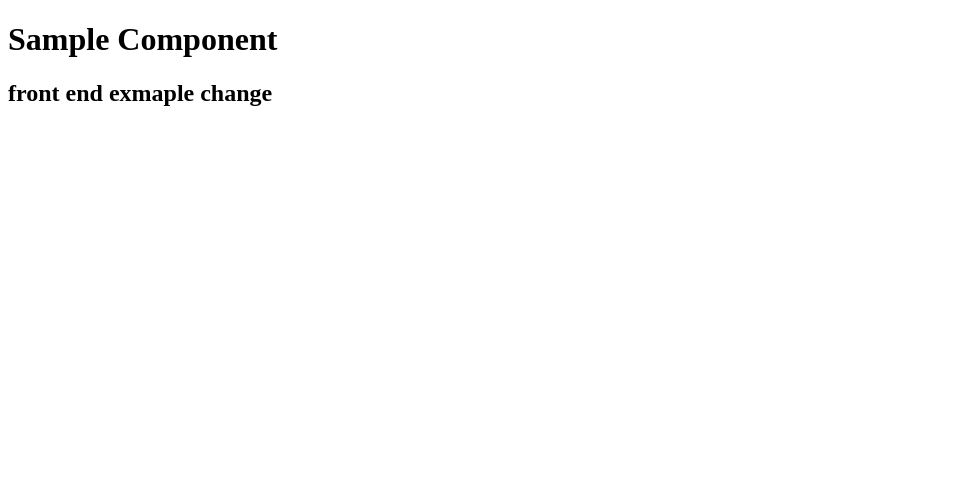
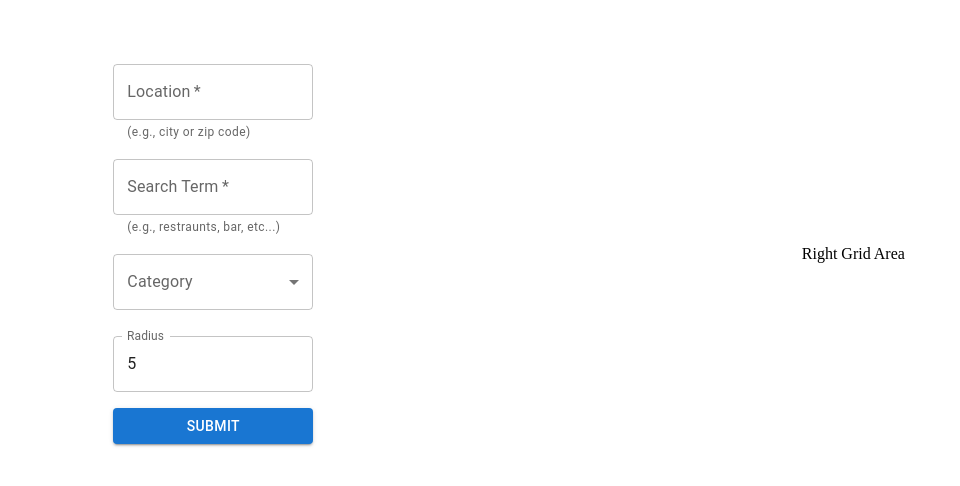
Before and after one commit to IshanGProjects/ExpediaResearch, a React (Create React App) app in the folder client/: page / in a window 1280 px wide. Shown: the top 486 px of the page, without its empty margins (0-960 px from the left). Built offline with nearby package versions, Linux system fonts and the light colour scheme; no server answers.

Commit message:
Added front end form component for yelp

```diff
--- a/client/package.json
+++ b/client/package.json
@@ -4,6 +4,9 @@
   "version": "0.1.0",
   "private": true,
   "dependencies": {
+    "@emotion/react": "^11.13.5",
+    "@emotion/styled": "^11.13.5",
+    "@mui/material": "^6.1.9",
     "@testing-library/jest-dom": "^5.17.0",
     "@testing-library/react": "^13.4.0",
     "@testing-library/user-event": "^13.5.0",
--- a/client/src/app/App.tsx
+++ b/client/src/app/App.tsx
@@ -1,8 +1,10 @@
 import React from "react";
 import { SampleComponent } from "../components";
+import YelpForm from "../components/YelpForm";
 
 function App() {
-  return <SampleComponent />;
+  // return <SampleComponent />;
+  return <YelpForm />;
 }
 
 export default App;
--- /dev/null
+++ b/client/src/components/YelpForm.tsx
@@ -0,0 +1,204 @@
+import React from "react";
+import Button from "@mui/material/Button";
+import Stack from "@mui/material/Stack";
+import TextField from "@mui/material/TextField";
+import Select, { SelectChangeEvent } from "@mui/material/Select";
+import MenuItem from "@mui/material/MenuItem";
+import OutlinedInput from "@mui/material/OutlinedInput";
+import InputLabel from "@mui/material/InputLabel";
+import FormControl from "@mui/material/FormControl";
+import Chip from "@mui/material/Chip";
+import Box from "@mui/material/Box";
+import Grid from "@mui/material/Grid2";
+
+const yelpCategories = ["Category 1", "Category 2", "Category 3", "Category 4"];
+
+const YelpForm = () => {
+  const [category, setCategory] = React.useState<string[]>([]);
+  const [radius, setRadius] = React.useState<number>(5);
+  const [location, setLocation] = React.useState<string>("");
+  const [searchTerm, setSearchTerm] = React.useState<string>("");
+  const [loading, setLoading] = React.useState<boolean>(false);
+  const [locationError, setLocationError] = React.useState<boolean>(false);
+  const [searchTermError, setSearchTermError] = React.useState<boolean>(false);
+
+  // handle change when user clicks on categories
+  const handleChangeCategories = (
+    event: SelectChangeEvent<typeof category>
+  ) => {
+    const {
+      target: { value },
+    } = event;
+    setCategory(
+      // On autofill we get a stringified value.
+      typeof value === "string" ? value.split(",") : value
+    );
+  };
+
+  // TODO: Add onClick event to submit form
+  const handleSubmit = () => {
+    setLoading(true);
+
+    try {
+      if (!location) {
+        setLocationError(true);
+        setLoading(false);
+        return;
+      } else {
+        setLocationError(false);
+        setLoading(false);
+      }
+
+      if (!searchTerm) {
+        setSearchTermError(true);
+        setLoading(false);
+        return;
+      } else {
+        setSearchTermError(false);
+        setLoading(false);
+      }
+
+      console.log("Form submitted");
+      console.log("Location: ", location);
+      console.log("Search Term: ", searchTerm);
+      console.log("Categories: ", category);
+      console.log("Radius: ", radius);
+      setLoading(false);
+    } catch (error) {
+      console.log("Error submitting form");
+      setLoading(false);
+    }
+  };
+
+  return (
+    <>
+      {/* Left Grid */}
+      <Grid container spacing={2} paddingTop={7}>
+        <Grid
+          display="flex"
+          justifyContent="center"
+          alignItems="center"
+          size={4}
+        >
+          <Stack
+            component="form"
+            sx={{ width: "25ch" }}
+            spacing={2}
+            noValidate
+            autoComplete="off"
+          >
+            {/* Handle Empty Location */}
+            {locationError ? (
+              <TextField
+                error
+                required
+                id="location-input"
+                label="Location"
+                type="text"
+                helperText="(e.g., city or zip code)"
+                value={location}
+                onChange={(e) => setLocation(e.target.value)}
+              />
+            ) : (
+              <TextField
+                required
+                id="location-input"
+                label="Location"
+                type="text"
+                helperText="(e.g., city or zip code)"
+                value={location}
+                onChange={(e) => setLocation(e.target.value)}
+              />
+            )}
+
+            {/* Handle Empty Search Term */}
+            {searchTermError ? (
+              <TextField
+                error
+                required
+                id="search-term-input"
+                label="Search Term"
+                helperText="(e.g., restraunts, bar, etc...)"
+                type="search"
+                value={searchTerm}
+                onChange={(e) => setSearchTerm(e.target.value)}
+              />
+            ) : (
+              <TextField
+                required
+                id="search-term-input"
+                label="Search Term"
+                helperText="(e.g., restraunts, bar, etc...)"
+                type="search"
+                value={searchTerm}
+                onChange={(e) => setSearchTerm(e.target.value)}
+              />
+            )}
+
+            {/* TODO: Fix Category label */}
+            <FormControl style={{ paddingBottom: 10 }}>
+              <InputLabel id="category-multitple-chip-label">
+                Category
+              </InputLabel>
+              <Select
+                labelId="category-multitple-chip-label"
+                id="category-multitple-chip"
+                multiple
+                value={category}
+                onChange={handleChangeCategories}
+                input={<OutlinedInput id="select-multiple-chip" label="Chip" />}
+                renderValue={(selected) => (
+                  <Box sx={{ display: "flex", flexWrap: "wrap", gap: 0.5 }}>
+                    {selected.map((value) => (
+                      <Chip key={value} label={value} />
+                    ))}
+                  </Box>
+                )}
+              >
+                {yelpCategories.map((name) => (
+                  <MenuItem key={name} value={name}>
+                    {name}
+                  </MenuItem>
+                ))}
+              </Select>
+            </FormControl>
+
+            <TextField
+              id="radius-input"
+              label="Radius"
+              type="number"
+              value={radius}
+              onChange={(e) => setRadius(parseInt(e.target.value))}
+              slotProps={{
+                inputLabel: {
+                  shrink: true,
+                },
+              }}
+            />
+
+            {/* TODO: add OnClick Event */}
+            <Button
+              variant="contained"
+              onClick={handleSubmit}
+              disabled={loading}
+            >
+              {loading ? "Loading..." : "Submit"}
+            </Button>
+          </Stack>
+        </Grid>
+
+        {/* Right Grid */}
+        <Grid
+          display="flex"
+          justifyContent="center"
+          alignItems="center"
+          size={8}
+        >
+          Right Grid Area
+        </Grid>
+      </Grid>
+    </>
+  );
+};
+
+export default YelpForm;
```
Also changed, not shown: 2 other files (tests, documents, lock files or other folders).
